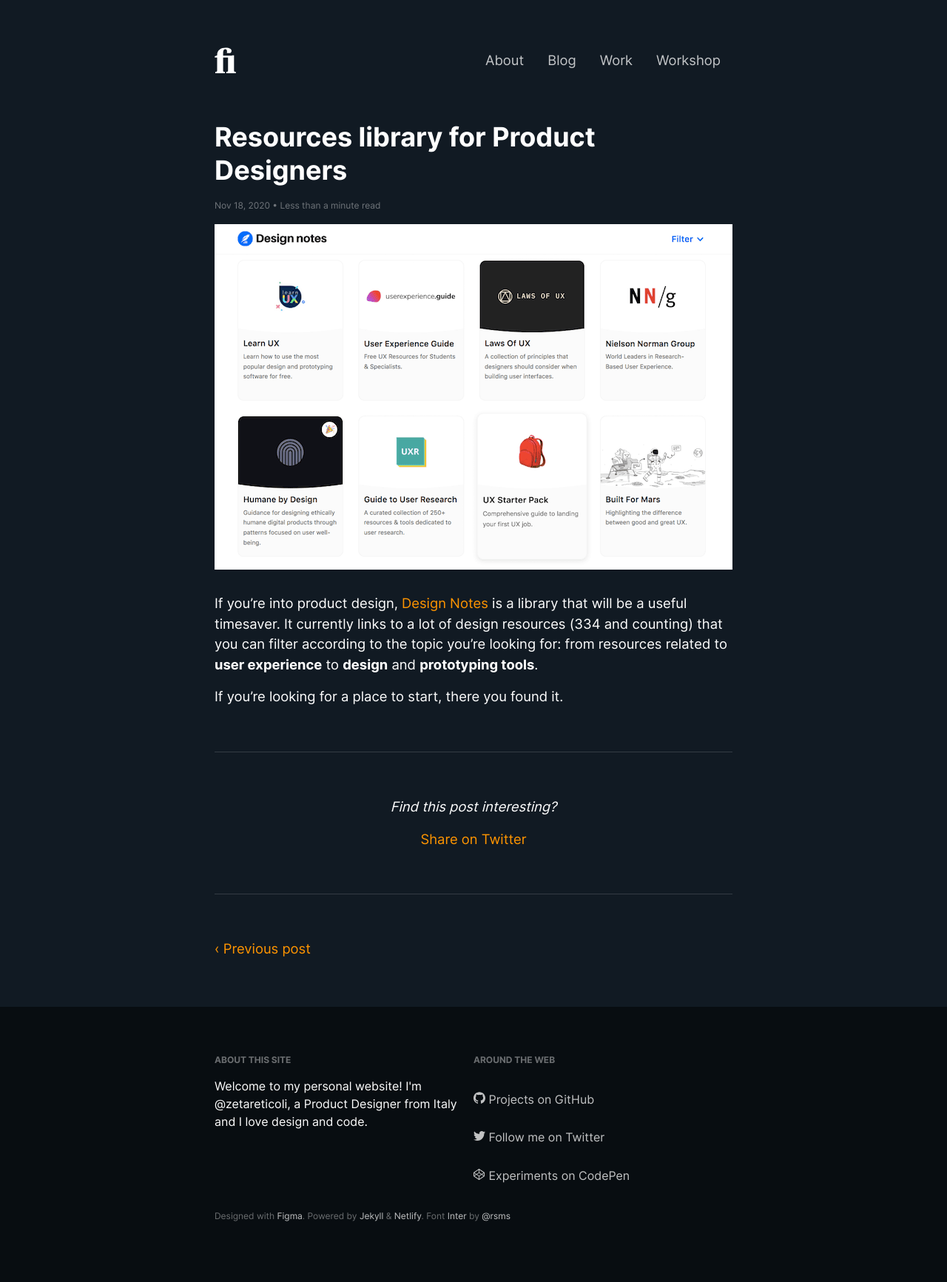
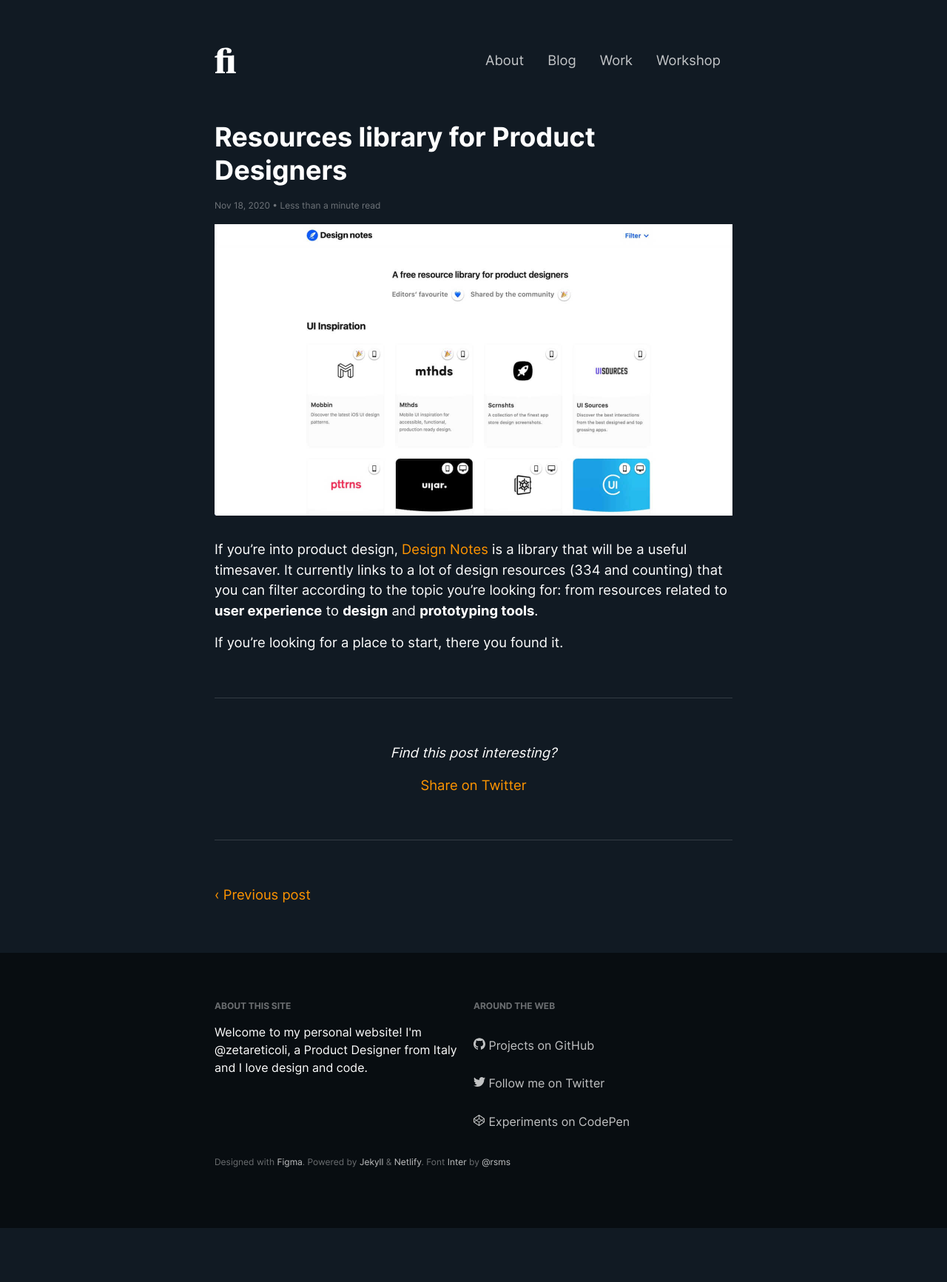
Before and after one commit to zetareticoli/fi, a Jekyll site: the page built from _posts/2020-11-18-resource-library-for-product-designers.md, in a window 1280 px wide. Shown: the whole page at 74% size. Built offline with Jekyll 4.4.1, drawn with Linux system fonts in a browser that asks for light colours; after the commit the page ends 1660 px from its top, so only the background shows below that.

Commit message:
Changed post cover image

```diff
--- a/_posts/2020-11-18-resource-library-for-product-designers.md
+++ b/_posts/2020-11-18-resource-library-for-product-designers.md
@@ -2,7 +2,7 @@
 layout: post
 
 title: Resources library for Product Designers
-cover-image: design-notes.png
+cover-image: design-notes.jpg
 cover-title: Design Notes resources library
 cover-alt: Home of designnotes website
 ---
```
Also changed, not shown: img/covers/design-notes.jpg (added), img/covers/design-notes.png (deleted).
